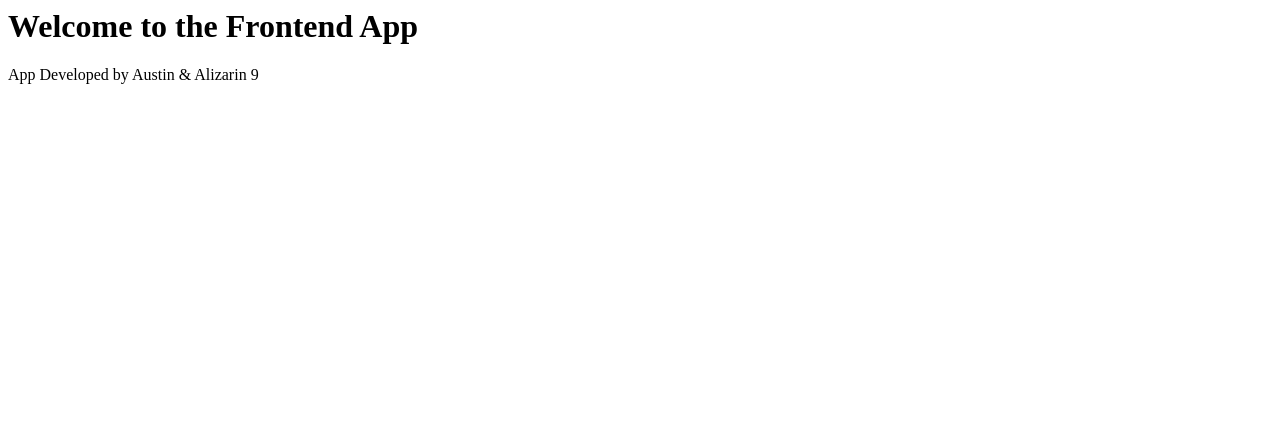
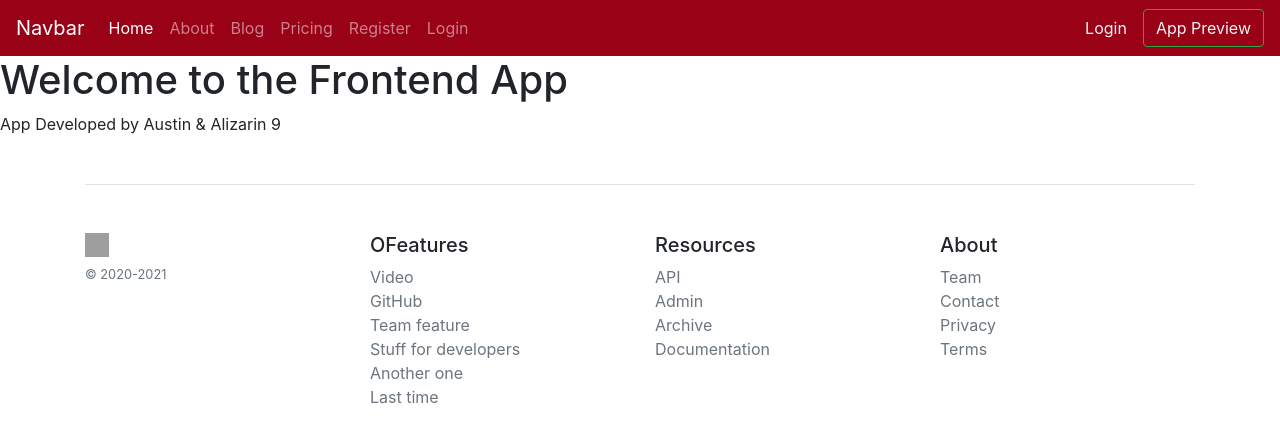
Before and after one commit to austincolton717/scheming-python, a Django app: page / in a window 1280 px wide. Shown: the top 443 px of the page. Run offline with Django 3.2, Linux system fonts and the light colour scheme; grey boxes are pictures that could not be loaded.

Commit message:
frontend base

```diff
--- /dev/null
+++ b/frontend/templates/frontfiles/base.html
@@ -0,0 +1,98 @@
+<!doctype html>
+<html lang="en"></html>
+<head>
+    <!-- Required meta tags -->
+    <meta charset="utf-8">
+    <meta name="viewport" content="width=device-width, initial-scale=1, shrink-to-fit=no">
+
+    <!-- Bootstrap CSS -->
+    <link rel="stylesheet" href="https://cdn.jsdelivr.net/npm/bootstrap@4.5.3/dist/css/bootstrap.min.css" integrity="sha384-TX8t27EcRE3e/ihU7zmQxVncDAy5uIKz4rEkgIXeMed4M0jlfIDPvg6uqKI2xXr2" crossorigin="anonymous">
+
+    <title>Hello, world!</title>
+  </head>
+<body>
+    <nav class="navbar navbar-expand-lg navbar-dark" style="background-color: #980116;">
+            <a class="navbar-brand" href="#">Navbar</a>
+            <button class="navbar-toggler" type="button" data-toggle="collapse" data-target="#navbarSupportedContent" aria-controls="navbarSupportedContent" aria-expanded="false" aria-label="Toggle navigation">
+              <span class="navbar-toggler-icon"></span>
+            </button>
+
+            <div class="collapse navbar-collapse" id="navbarSupportedContent">
+              <ul class="navbar-nav mr-auto">
+                <li class="nav-item active">
+                  <a class="nav-link" href="#">Home <span class="sr-only">(current)</span></a>
+                </li>
+                <li class="nav-item">
+                  <a class="nav-link" href="#">About</a>
+                </li>
+                <li class="nav-item">
+                    <a class="nav-link" href="#">Blog</a>
+                </li>
+                <li class="nav-item">
+                    <a class="nav-link" href="#">Pricing</a>
+                </li>
+                <li class="nav-item">
+                    <a class="nav-link" href="#">Register</a>
+                </li>
+                <li class="nav-item">
+                    <a class="nav-link" href="{% url 'dashboard' %}">Login</a>
+                </li>
+              </ul>
+              <form class="form-inline my-2 my-lg-0">
+                <a class="nav-link" style="color: whitesmoke;" href="#">Login</a>
+                <button class="btn btn-outline-success my-2 my-sm-0" style="color: whitesmoke;" type="submit">App Preview</button>
+              </form>
+            </div>
+          </nav>
+
+
+<div class=”container”>
+       {% block content %}
+
+<!-- The content on your other html pages will in between these two lines. -->
+
+       {% endblock %}
+</div>
+<div class="container">
+<footer class="pt-4 my-md-5 pt-md-5 border-top">
+    <div class="row">
+      <div class="col-12 col-md">
+        <img class="mb-2" src="#" alt="" width="24" height="24">
+        <small class="d-block mb-3 text-muted">&copy; 2020-2021</small>
+      </div>
+      <div class="col-6 col-md">
+        <h5>OFeatures</h5>
+        <ul class="list-unstyled text-small">
+          <li><a class="text-muted" href="#">Video</a></li>
+          <li><a class="text-muted" href="#">GitHub</a></li>
+          <li><a class="text-muted" href="#">Team feature</a></li>
+          <li><a class="text-muted" href="#">Stuff for developers</a></li>
+          <li><a class="text-muted" href="#">Another one</a></li>
+          <li><a class="text-muted" href="#">Last time</a></li>
+        </ul>
+      </div>
+      <div class="col-6 col-md">
+        <h5>Resources</h5>
+        <ul class="list-unstyled text-small">
+          <li><a class="text-muted" href="#">API</a></li>
+          <li><a class="text-muted" href="#">Admin</a></li>
+          <li><a class="text-muted" href="#">Archive</a></li>
+          <li><a class="text-muted" href="#">Documentation</a></li>
+        </ul>
+      </div>
+      <div class="col-6 col-md">
+        <h5>About</h5>
+        <ul class="list-unstyled text-small">
+          <li><a class="text-muted" href="#">Team</a></li>
+          <li><a class="text-muted" href="#">Contact</a></li>
+          <li><a class="text-muted" href="#">Privacy</a></li>
+          <li><a class="text-muted" href="#">Terms</a></li>
+        </ul>
+      </div>
+    </div>
+  </footer>
+</div>
+<script src="https://code.jquery.com/jquery-3.5.1.slim.min.js" integrity="sha384-DfXdz2htPH0lsSSs5nCTpuj/zy4C+OGpamoFVy38MVBnE+IbbVYUew+OrCXaRkfj" crossorigin="anonymous"></script>
+    <script src="https://cdn.jsdelivr.net/npm/bootstrap@4.5.3/dist/js/bootstrap.bundle.min.js" integrity="sha384-ho+j7jyWK8fNQe+A12Hb8AhRq26LrZ/JpcUGGOn+Y7RsweNrtN/tE3MoK7ZeZDyx" crossorigin="anonymous"></script>
+</body>
+</html>
--- a/frontend/templates/frontfiles/home.html
+++ b/frontend/templates/frontfiles/home.html
@@ -1,2 +1,7 @@
+{% extends 'frontfiles/base.html' %}
+{% block content %}
+
 <h1>Welcome to the Frontend App</h1>
 <p>App Developed by Austin & Alizarin 9</p>
+
+{% endblock %}
```
